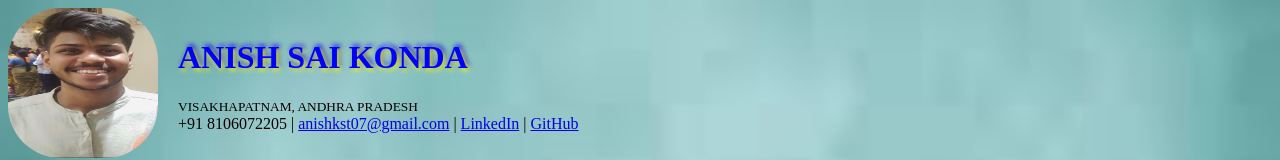
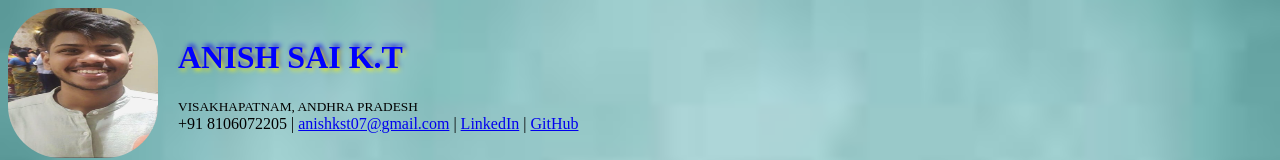
Before and after one commit to anishks07/resume, a plain HTML site: page index.html in a window 1280 px wide. Shown: the top 160 px of the page. Drawn offline with Linux system fonts and the light colour scheme.

Commit message:
Update index.html

```diff
--- a/index.html
+++ b/index.html
@@ -33,7 +33,7 @@
     <div class="header-container">
         <img src="img1.jpeg" width="150" height="150" alt="Profile Picture">
         <div>
-            <h1><b style="color: blue;">ANISH SAI KONDA</b></h1>
+            <h1><b style="color: blue;">ANISH SAI K.T</b></h1>
             <small>VISAKHAPATNAM, ANDHRA PRADESH</small>
             <p class="contact-info">
                 +91 8106072205 | <a href="mailto:anishkst07@gmail.com">anishkst07@gmail.com</a> |
```
